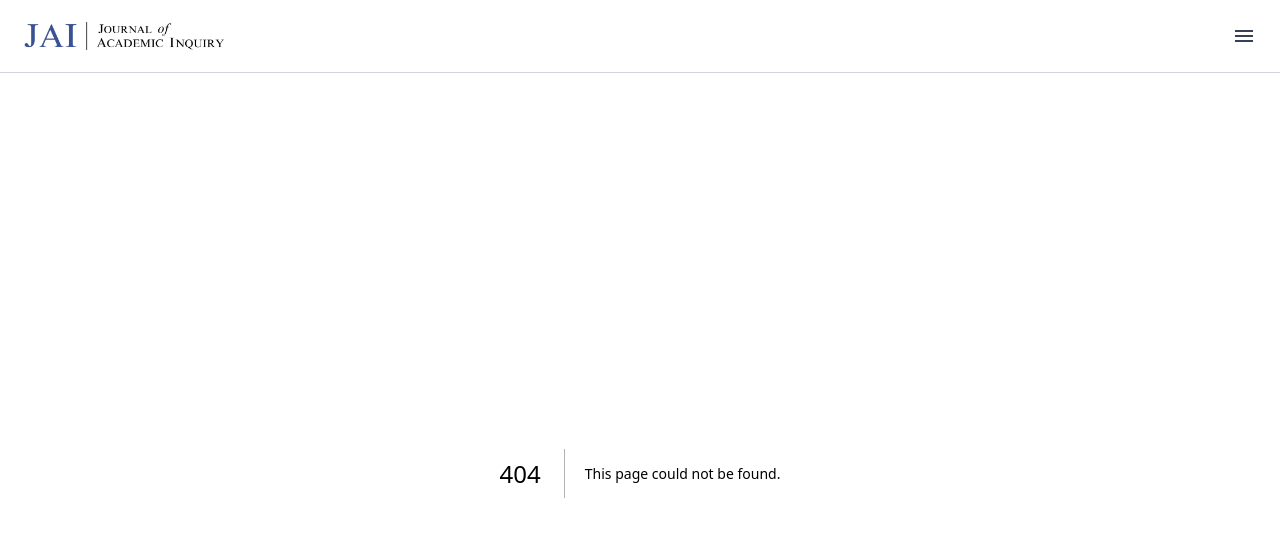
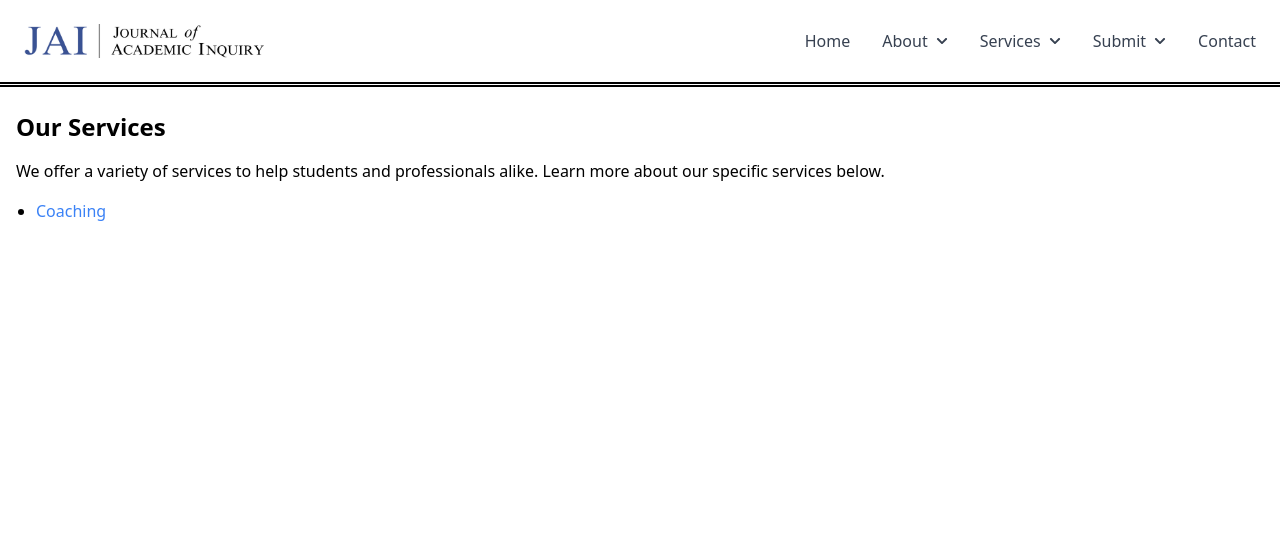
Before and after one commit to ace-lowder/journal-of-academic-inquiry, a Next.js app: page /services in a window 1280 px wide. Before the commit this address had no page. Shown: the top 536 px of the page. Built offline with nearby package versions, Linux system fonts and the light colour scheme.

Commit message:
Add dropdown menu to desktop navbar

```diff
--- a/package.json
+++ b/package.json
@@ -20,6 +20,7 @@
   },
   "devDependencies": {
     "@eslint/js": "^9.9.0",
+    "@types/node": "^22.5.0",
     "@types/react": "^18.3.3",
     "@types/react-dom": "^18.3.0",
     "@vitejs/plugin-react": "^4.3.1",
--- /dev/null
+++ b/src/components/layout/DesktopMenu.tsx
@@ -0,0 +1,96 @@
+import Link from 'next/link';
+import { useState, useEffect } from 'react';
+import { FaChevronDown } from 'react-icons/fa';
+
+const DesktopMenu: React.FC = () => {
+  const [openDropdown, setOpenDropdown] = useState<string | null>(null);
+  const [timeoutId, setTimeoutId] = useState<NodeJS.Timeout | null>(null);
+
+  const menuItems = [
+    {
+      text: 'About',
+      href: '/about',
+      subItems: [
+        { text: 'Mission Statement', href: '/about/mission' },
+        { text: 'Focus Areas', href: '/about/focus' },
+      ],
+    },
+    {
+      text: 'Services',
+      href: '/services',
+      subItems: [
+        { text: 'Coaching', href: '/services/coaching' },
+        { text: 'Online Review', href: '/services/review' },
+      ],
+    },
+    {
+      text: 'Submit',
+      href: '/submit',
+      subItems: [
+        { text: 'Requirements', href: '/submit/requirements' },
+        { text: 'How to Submit', href: '/submit/how-to' },
+      ],
+    },
+    { text: 'Contact', href: '/contact' },
+  ];
+
+  const handleMouseEnter = (menuKey: string) => {
+    if (timeoutId) {
+      clearTimeout(timeoutId);
+      setTimeoutId(null);
+    }
+    setOpenDropdown(menuKey);
+  };
+
+  const handleMouseLeave = () => {
+    const id = setTimeout(() => {
+      setOpenDropdown(null);
+    }, 500);
+    setTimeoutId(id);
+  };
+
+  useEffect(() => {
+    return () => {
+      if (timeoutId) {
+        clearTimeout(timeoutId);
+      }
+    };
+  }, [timeoutId]);
+
+  return (
+    <nav className="hidden md:flex space-x-8 items-center relative">
+      <Link href="/" passHref>
+        <div className="text-gray-700 hover:text-black">Home</div>
+      </Link>
+
+      {menuItems.map(({ text, href, subItems }) => (
+        <div
+          key={text}
+          className="relative"
+          onMouseEnter={() => subItems && handleMouseEnter(text)}
+          onMouseLeave={subItems ? handleMouseLeave : undefined}
+        >
+          <Link href={href} passHref>
+            <div className="text-gray-700 hover:text-black cursor-pointer flex items-center">
+              {text}
+              {subItems && <FaChevronDown className="ml-2 text-xs" />}
+            </div>
+          </Link>
+          {subItems && openDropdown === text && (
+            <div className="absolute top-full -left-4 w-48 mt-[33px] bg-white border border-t-0 border-gray-300">
+              {subItems.map(({ text, href }) => (
+                <Link key={text} href={href} passHref>
+                  <div className="px-4 py-2 hover:bg-gray-100 text-gray-700">
+                    {text}
+                  </div>
+                </Link>
+              ))}
+            </div>
+          )}
+        </div>
+      ))}
+    </nav>
+  );
+};
+
+export default DesktopMenu;
--- a/src/components/layout/Header.tsx
+++ b/src/components/layout/Header.tsx
@@ -1,8 +1,9 @@
 import { useState } from 'react';
 import Image from 'next/image';
 import Link from 'next/link';
-import { MdMenu } from 'react-icons/md'; // Importing the more angular hamburger icon
+import { MdMenu } from 'react-icons/md';
 import MobileMenu from './MobileMenu';
+import DesktopMenu from './DesktopMenu';
 
 const Header: React.FC = () => {
   const [menuOpen, setMenuOpen] = useState(false);
@@ -11,28 +12,35 @@ const Header: React.FC = () => {
     setMenuOpen(!menuOpen);
   };
 
+  const closeMenu = () => {
+    setMenuOpen(false);
+  };
+
   return (
-    <header className="bg-white border-b border-b-gray-300 py-4 px-6 flex items-center justify-between">
+    <header className="bg-white border-b border-b-gray-300 md:border-b-black md:border-b-[5px] md:border-double md:max-w-[1280px] md:mx-auto py-2 px-6 flex items-center justify-between">
       {/* Logo */}
-      <Link href="/">
+      <Link href="/" className="py-4 pr-4">
         <Image
           src="/logo.png"
           alt="Journal of Academic Inquiry"
-          width={200}
-          height={40}
+          width={240}
+          height={48}
         />
       </Link>
 
-      {/* Hamburger Icon */}
+      {/* Mobile Hamburger Icon */}
       <button
         onClick={toggleMenu}
-        className="text-gray-700 focus:outline-none pl-2 py-2"
+        className="text-gray-700 focus:outline-none pl-2 py-2 md:hidden"
       >
         <MdMenu size={24} />
       </button>
 
+      {/* Desktop Menu */}
+      <DesktopMenu />
+
       {/* Mobile Menu */}
-      {menuOpen && <MobileMenu closeMenu={toggleMenu} />}
+      {menuOpen && <MobileMenu closeMenu={closeMenu} />}
     </header>
   );
 };
--- /dev/null
+++ b/src/pages/services/index.tsx
@@ -0,0 +1,23 @@
+import Link from 'next/link';
+
+const Services = () => {
+  return (
+    <div className="container mx-auto px-4 py-6">
+      <h1 className="text-2xl font-bold mb-4">Our Services</h1>
+      <p className="mb-4">
+        We offer a variety of services to help students and professionals alike.
+        Learn more about our specific services below.
+      </p>
+      <ul className="list-disc pl-5">
+        <li>
+          <Link href="/services/coaching">
+            <div className="text-blue-500 hover:underline">Coaching</div>
+          </Link>
+        </li>
+        {/* Add more services as needed */}
+      </ul>
+    </div>
+  );
+};
+
+export default Services;
```
Also changed, not shown: tsconfig.json (+4 -11 lines), src/pages/services/coaching.tsx (renamed from src/pages/coaching.tsx), 1 other file (tests, documents, lock files or other folders).
